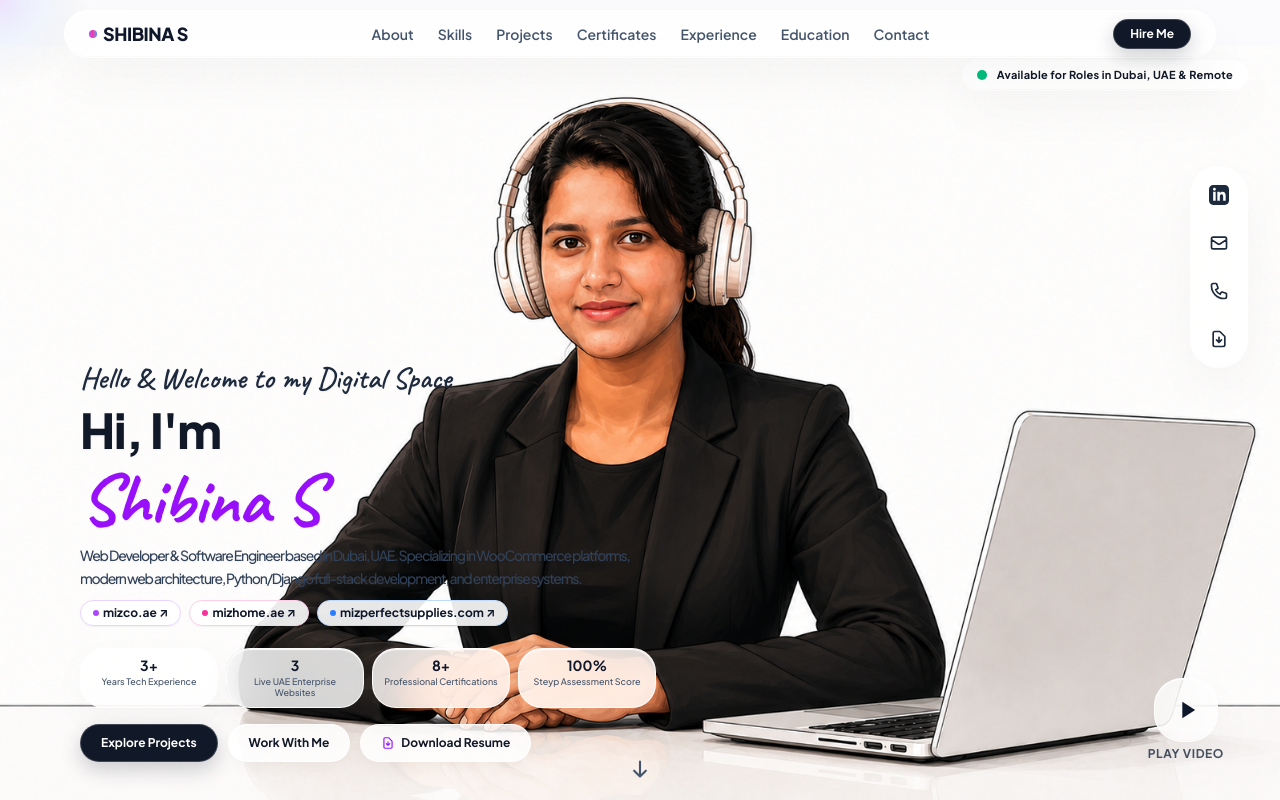
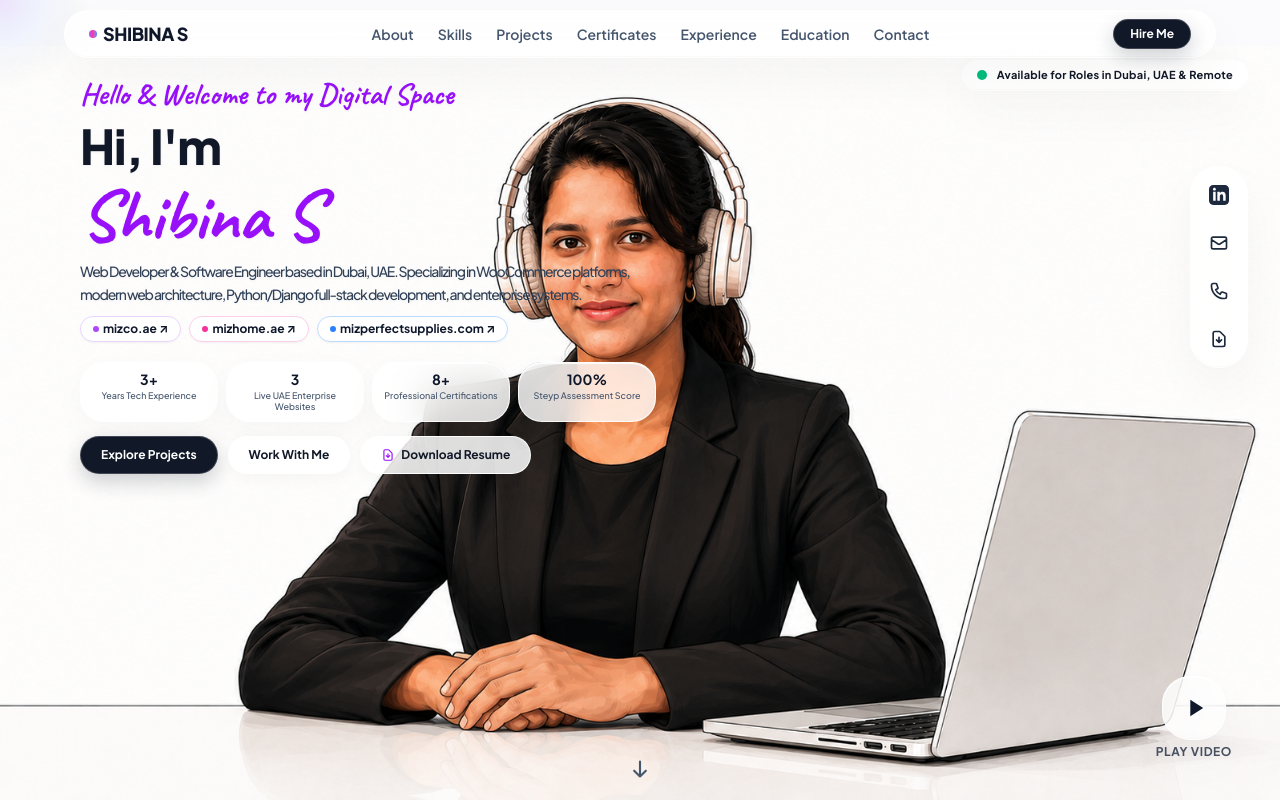
Before and after one commit to mdyusuf0/shibina-portfolio, a React (Vite) app: page / in a window 1280 px wide. Shown: the top 800 px of the page. Built offline with nearby package versions, Linux system fonts and the light colour scheme.

Commit message:
Position top-left greeting, Hi I'm, and cursive name Shibina S at top-left of hero container

```diff
--- a/src/components/Hero.jsx
+++ b/src/components/Hero.jsx
@@ -38,7 +38,6 @@ const Hero = () => {
     if (!video) return;
 
     if (video.paused) {
-      // Unmute audio so sound works properly upon manual click play
       video.muted = false;
       setIsMuted(false);
 
@@ -69,7 +68,7 @@ const Hero = () => {
   return (
     <section className="relative w-full min-h-screen overflow-hidden bg-[#FBFBFD] pt-[46px]">
 
-      {/* 100% Crisp Background Poster (Shows until user clicks Play) */}
+      {/* 100% Crisp Background Poster */}
       {personalInfo.videoPoster && (
         <div
           className="absolute top-[46px] left-0 w-full h-[calc(100vh-46px)] bg-cover bg-center z-0 transition-opacity duration-1000 opacity-100"
@@ -80,7 +79,7 @@ const Hero = () => {
         />
       )}
 
-      {/* Background Video — NO autoPlay, plays ONLY on manual click with sound */}
+      {/* Background Video — Plays ONLY on manual click with sound */}
       {personalInfo.videoUrl && (
         <video
           ref={videoRef}
@@ -165,21 +164,18 @@ const Hero = () => {
         </div>
       </div>
 
-      {/* Content Container */}
-      <div className="absolute top-[46px] left-0 bottom-0 z-20 pl-6 md:pl-12 lg:pl-20 pr-6 pb-8 md:pb-[3%] flex flex-col md:flex-row justify-end md:justify-between items-start md:items-end text-left w-full max-w-full">
+      {/* Top Left Main Content Block (Placed at Left-Top) */}
+      <div className="absolute top-[60px] md:top-[76px] left-6 md:left-12 lg:left-20 z-20 flex flex-col items-start text-left max-w-lg lg:max-w-xl">
 
-        {/* Left Side Content */}
-        <div className="flex flex-col items-start text-left w-full max-w-lg lg:max-w-xl">
-
-          {/* Greeting */}
+        {/* Hello & Welcome to my Digital Space */}
         <span
           data-aos="fade-up"
-            className="font-cursive text-2xl md:text-3xl text-slate-800 font-semibold mb-1 drop-shadow-xs"
+          className="font-cursive text-2xl md:text-3xl text-purple-600 font-bold mb-1 drop-shadow-xs"
         >
           {heroContent.greeting}
         </span>
 
-          {/* Name & Subtitle */}
+        {/* Hi, I'm Shibina S */}
         <h1
           data-aos="fade-up"
           data-aos-delay="150"
@@ -223,7 +219,7 @@ const Hero = () => {
         </div>
 
         {/* Floating Metrics Row */}
-          <div data-aos="fade-up" data-aos-delay="350" className="grid grid-cols-2 sm:grid-cols-4 gap-2 my-3 w-full">
+        <div data-aos="fade-up" data-aos-delay="350" className="grid grid-cols-2 sm:grid-cols-4 gap-2 my-2.5 w-full">
           {heroContent.stats.map((stat, idx) => (
             <div key={idx} className="glass-card p-2 text-center rounded-xl gemini-edge-glow">
               <p className="text-sm font-bold text-slate-900 leading-tight">{stat.value}</p>
@@ -232,7 +228,7 @@ const Hero = () => {
           ))}
         </div>
 
-          {/* Action Buttons Row */}
+        {/* Compact Action Buttons Row */}
         <div
           data-aos="fade-up"
           data-aos-delay="450"
@@ -268,11 +264,11 @@ const Hero = () => {
 
       </div>
 
-        {/* Right Side: Play Video & Mute Controls */}
+      {/* Right Side: Play Video Controls */}
       <div
         data-aos="zoom-in"
         data-aos-delay="600"
-          className="mt-6 md:mt-0 mr-4 md:mr-8 flex flex-row md:flex-col items-center gap-3 cursor-pointer group self-start md:self-auto z-20"
+        className="absolute bottom-10 right-6 md:right-12 flex flex-col items-center gap-3 cursor-pointer group z-30"
       >
         {/* Play/Pause Button */}
         <div
@@ -321,8 +317,6 @@ const Hero = () => {
         )}
       </div>
 
-      </div>
-
       {/* Scroll Down Arrow Indicator */}
       <div
         data-aos="fade-up"
```
Lines whose indentation alone changed are shown as unchanged.
